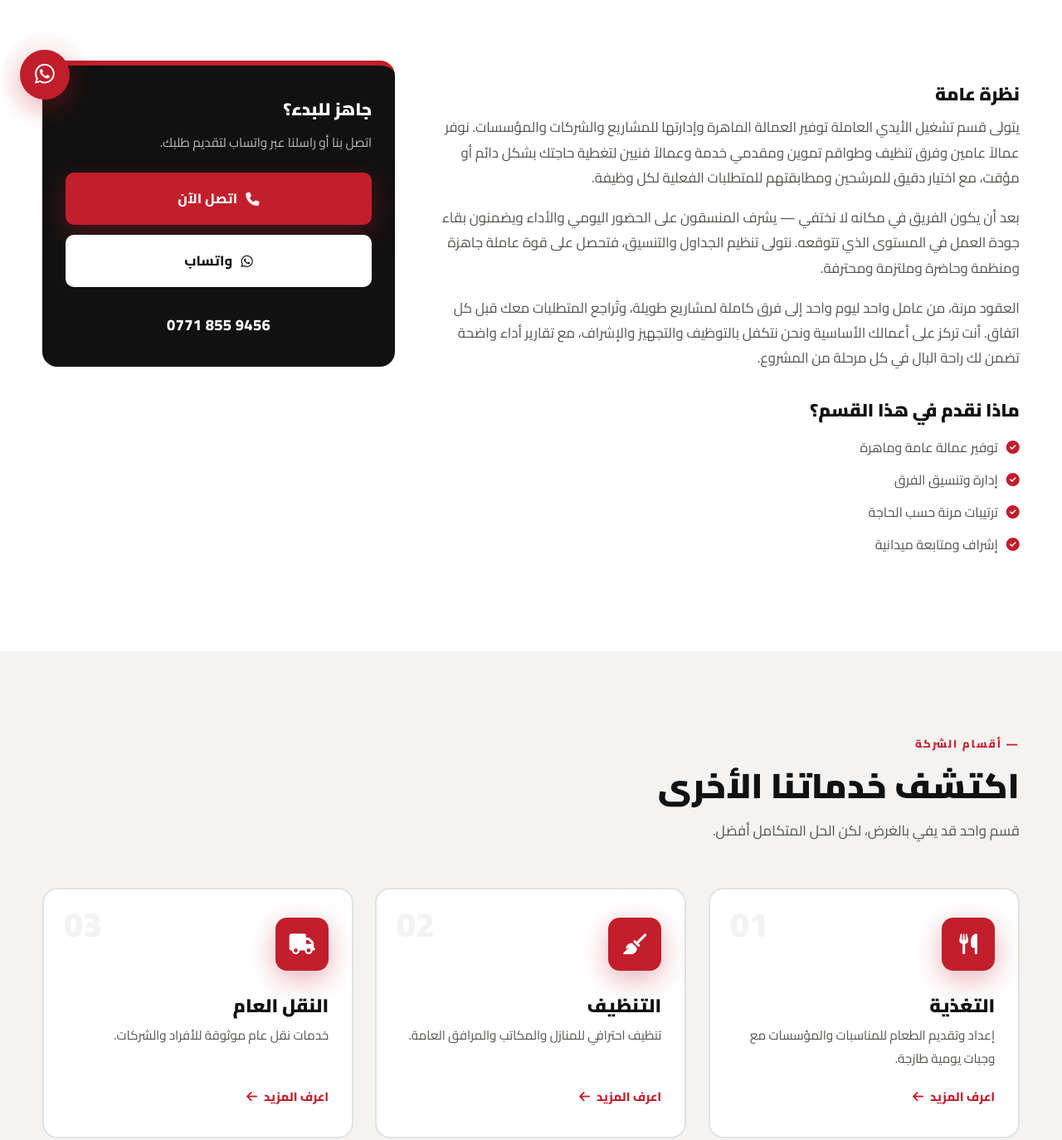
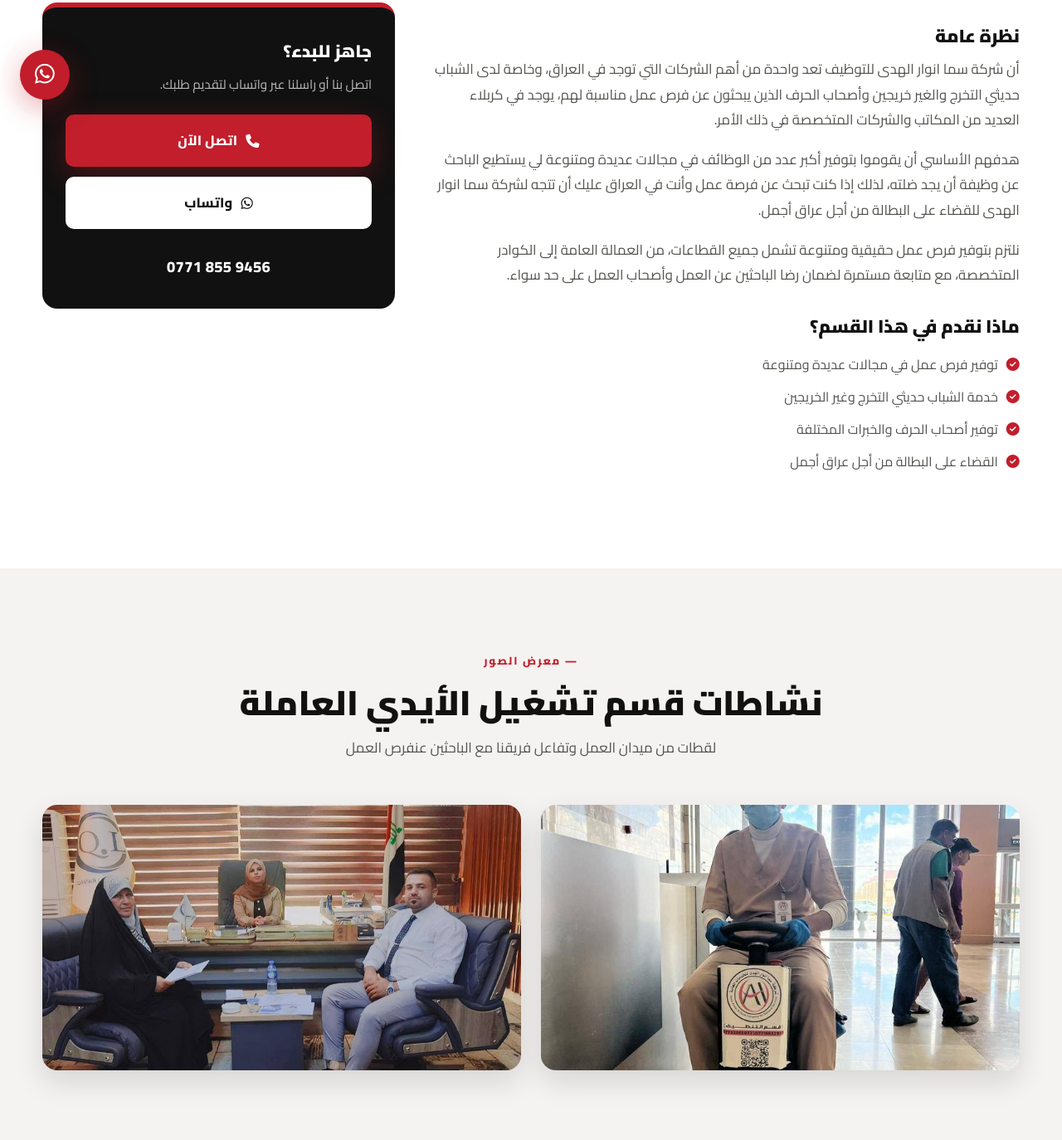
Before and after one commit to adce626/sama-anwar-alhuda, a plain HTML site: page workforce.html in a window 1280 px wide. Shown: the part 656-2030 px from the top of the page at 83% size. Drawn offline with Linux system fonts and the light colour scheme.

Commit message:
Update workforce section with official CV content and image gallery
- Add official company text from CV to workforce section
- Create assets/images/ directory for project images
- Add gallery section with 2 images from company
- Add gallery CSS with hover effects
- Update Arabic and English translations

```diff
--- a/css/style.css
+++ b/css/style.css
@@ -567,6 +567,25 @@ body[data-page="index"] .navbar:not(.scrolled) .hamburger span { background: #f5
   .navbar .nav-cta { display: none; }
 }
 
+/* ---------- Gallery ---------- */
+.gallery-grid { display: grid; grid-template-columns: repeat(2, 1fr); gap: 24px; }
+.gallery-item {
+  position: relative; border-radius: 18px; overflow: hidden;
+  box-shadow: var(--shadow-md); transition: transform 0.4s ease, box-shadow 0.4s ease;
+}
+.gallery-item:hover { transform: translateY(-8px); box-shadow: var(--shadow-lg); }
+.gallery-item img { width: 100%; height: 320px; object-fit: cover; display: block; transition: transform 0.5s ease; }
+.gallery-item:hover img { transform: scale(1.05); }
+.gallery-overlay {
+  position: absolute; bottom: 0; left: 0; right: 0;
+  background: linear-gradient(transparent, rgba(0,0,0,0.85));
+  padding: 24px 20px 16px; opacity: 0; transition: opacity 0.3s ease;
+}
+.gallery-item:hover .gallery-overlay { opacity: 1; }
+.gallery-overlay span { color: #fff; font-weight: 800; font-size: 0.95rem; display: flex; align-items: center; gap: 8px; }
+.gallery-overlay i { color: var(--color-red); }
+@media (max-width: 640px) { .gallery-grid { grid-template-columns: 1fr; } .gallery-item img { height: 240px; } }
+
 /* ---------- Reduced motion ---------- */
 @media (prefers-reduced-motion: reduce) {
   *, *::before, *::after { animation-duration: 0.01ms !important; animation-iteration-count: 1 !important; transition-duration: 0.01ms !important; scroll-behavior: auto !important; }
--- a/js/translations.js
+++ b/js/translations.js
@@ -129,14 +129,14 @@ const I18N = {
         title: 'تشغيل الأيدي العاملة',
         titleEn: 'Workforce & Manpower Staffing',
         short: 'توفير وإدارة الأيدي العاملة للمشاريع والشركات.',
-        hero: 'وفّرنا لك قوة عاملة جاهزة ومدربة باحتراف للمشاريع والشركات والمؤسسات، من عمال عامين وفرق تنظيف وطواقم تموين إلى عمال فنيين متخصصين. نختار المرشحين بدقة ونطابق مهاراتهم مع طبيعة عملك، ونتولى التنظيم والإشراف على الحضور والأداء يومياً. عقود مرنة من عامل ليوم واحد إلى فرق كاملة لمشاريع طويلة، مع تقارير واضحة تمنحك راحة البال في كل مرحلة.',
-        desc1: 'يتولى قسم تشغيل الأيدي العاملة توفير العمالة الماهرة وإدارتها للمشاريع والشركات والمؤسسات. نوفر عمالاً عامين وفرق تنظيف وطواقم تموين ومقدمي خدمة وعمالاً فنيين لتغطية حاجتك بشكل دائم أو مؤقت، مع اختيار دقيق للمرشحين ومطابقتهم للمتطلبات الفعلية لكل وظيفة.',
-        desc2: 'بعد أن يكون الفريق في مكانه لا نختفي — يشرف المنسقون على الحضور اليومي والأداء ويضمنون بقاء جودة العمل في المستوى الذي تتوقعه. نتولى تنظيم الجداول والتنسيق، فتحصل على قوة عاملة جاهزة ومنظمة وحاضرة وملتزمة ومحترفة.',
-        desc3: 'العقود مرنة، من عامل واحد ليوم واحد إلى فرق كاملة لمشاريع طويلة، وتُراجع المتطلبات معك قبل كل اتفاق. أنت تركز على أعمالك الأساسية ونحن نتكفل بالتوظيف والتجهيز والإشراف، مع تقارير أداء واضحة تضمن لك راحة البال في كل مرحلة من المشروع.',
-        p1: 'توفير عمالة عامة وماهرة',
-        p2: 'إدارة وتنسيق الفرق',
-        p3: 'ترتيبات مرنة حسب الحاجة',
-        p4: 'إشراف ومتابعة ميدانية'
+        hero: 'أن شركة سما انوار الهدى للتوظيف تعد واحدة من أهم الشركات التي توجد في العراق، وخاصة لدى الشباب حديثي التخرج والغير خريجين وأصحاب الحرف الذين يبحثون عن فرص عمل مناسبة لهم.',
+        desc1: 'أن شركة سما انوار الهدى للتوظيف تعد واحدة من أهم الشركات التي توجد في العراق، وخاصة لدى الشباب حديثي التخرج والغير خريجين وأصحاب الحرف الذين يبحثون عن فرص عمل مناسبة لهم، يوجد في كربلاء العديد من المكاتب والشركات المتخصصة في ذلك الأمر.',
+        desc2: 'هدفهم الأساسي أن يقوموا بتوفير أكبر عدد من الوظائف في مجالات عديدة ومتنوعة لي يستطيع الباحث عن وظيفة أن يجد ضلته، لذلك إذا كنت تبحث عن فرصة عمل وأنت في العراق عليك أن تتجه لشركة سما انوار الهدى للقضاء على البطالة من أجل عراق أجمل.',
+        desc3: 'نلتزم بتوفير فرص عمل حقيقية ومتنوعة تشمل جميع القطاعات، من العمالة العامة إلى الكوادر المتخصصة، مع متابعة مستمرة لضمان رضا الباحثين عن العمل وأصحاب العمل على حد سواء.',
+        p1: 'توفير فرص عمل في مجالات عديدة ومتنوعة',
+        p2: 'خدمة الشباب حديثي التخرج وغير الخريجين',
+        p3: 'توفير أصحاب الحرف والخبرات المختلفة',
+        p4: 'القضاء على البطالة من أجل عراق أجمل'
       }
     },
 
@@ -369,14 +369,14 @@ const I18N = {
         title: 'Workforce & Manpower Staffing',
         titleEn: 'تشغيل الأيدي العاملة',
         short: 'Supplying and managing labor for projects and businesses.',
-        hero: 'We supply you with ready, professionally managed manpower for projects, companies, and institutions — from general workers, cleaning teams, and catering staff to specialized technical workers. We select candidates carefully and match their skills to your work, then handle scheduling and daily supervision of attendance and performance. Flexible contracts from a single worker for a day to full teams for long projects, with clear reporting that gives you peace of mind at every stage.',
-        desc1: 'Our workforce department supplies and manages skilled labor for projects, companies, and institutions. We provide general workers, cleaning teams, catering staff, service staff, and technical workers to cover your needs permanently or temporarily, with candidates selected carefully and matched to the actual requirements of each job.',
-        desc2: 'Once a team is in place, we do not disappear — supervisors follow up on daily attendance and performance, and we check that work quality stays at the level you expect. We handle scheduling and coordination, so you receive ready, organized manpower that is present, punctual, and professional.',
-        desc3: 'Contracts are flexible, from single workers for a day to full teams for long projects, and requirements are reviewed together with you before every agreement. You only focus on your core business while we take care of recruitment, preparation, and supervision, with clear performance reporting for peace of mind at every stage.',
-        p1: 'General and skilled labor supply',
-        p2: 'Team management and coordination',
-        p3: 'Flexible arrangements as needed',
-        p4: 'Field supervision and follow-up'
+        hero: 'Sama Anwar Al-Huda Recruitment Company is one of the most important companies that exist in Iraq, especially for young graduates, non-graduates, and craftsmen who are looking for suitable job opportunities.',
+        desc1: 'Sama Anwar Al-Huda Recruitment Company is one of the most important companies that exist in Iraq, especially for young graduates, non-graduates, and craftsmen who are looking for suitable job opportunities for them. In Karbala, there are many offices, companies, and companies specialized in this matter.',
+        desc2: 'Their primary goal is to provide the largest number of jobs in many and varied fields so that the job seeker can find what he is looking for. Therefore, if you are looking for a job opportunity while you are in Iraq, you should turn to Sama Anwar Al-Huda Company to eliminate unemployment for the sake of a more beautiful Iraq.',
+        desc3: 'We are committed to providing real and diverse job opportunities across all sectors, from general labor to specialized cadres, with continuous follow-up to ensure the satisfaction of job seekers and employers alike.',
+        p1: 'Providing job opportunities in many diverse fields',
+        p2: 'Serving young graduates and non-graduates',
+        p3: 'Providing craftsmen with various skills',
+        p4: 'Eliminating unemployment for a more beautiful Iraq'
       }
     },
 
--- a/workforce.html
+++ b/workforce.html
@@ -231,6 +231,31 @@
       </div>
     </section>
 
+    <!-- Gallery Section -->
+    <section class="section neutral">
+      <div class="container">
+        <div class="section-head center reveal">
+          <span class="eyebrow">معرض الصور</span>
+          <h2 class="section-title">نشاطات قسم تشغيل الأيدي العاملة</h2>
+          <p class="section-sub">لقطات من ميدان العمل وتفاعل فريقنا مع الباحثين عنفرص العمل</p>
+        </div>
+        <div class="gallery-grid">
+          <div class="gallery-item reveal">
+            <img src="assets/images/photo_39_2026-09-03_23-43-10.jpg" alt="نشاطات قسم تشغيل الأيدي العاملة - سما انوار الهدى" loading="lazy">
+            <div class="gallery-overlay">
+              <span><i class="fas fa-users"></i> تشغيل الأيدي العاملة</span>
+            </div>
+          </div>
+          <div class="gallery-item reveal">
+            <img src="assets/images/112f6c0c284d44c6a2c4ff58fdfc4b68.jpg" alt="فرص العمل المتاحة - سما انوار الهدى" loading="lazy">
+            <div class="gallery-overlay">
+              <span><i class="fas fa-briefcase"></i> فرص العمل المتاحة</span>
+            </div>
+          </div>
+        </div>
+      </div>
+    </section>
+
     <section class="section neutral">
       <div class="container">
         <div class="section-head">
```
Also changed, not shown: 112f6c0c284d44c6a2c4ff58fdfc4b68.jpg (added), assets/images/112f6c0c284d44c6a2c4ff58fdfc4b68.jpg (added), assets/images/photo_39_2026-09-03_23-43-10.jpg (added), photo_39_2026-09-03_23-43-10.jpg (added).
